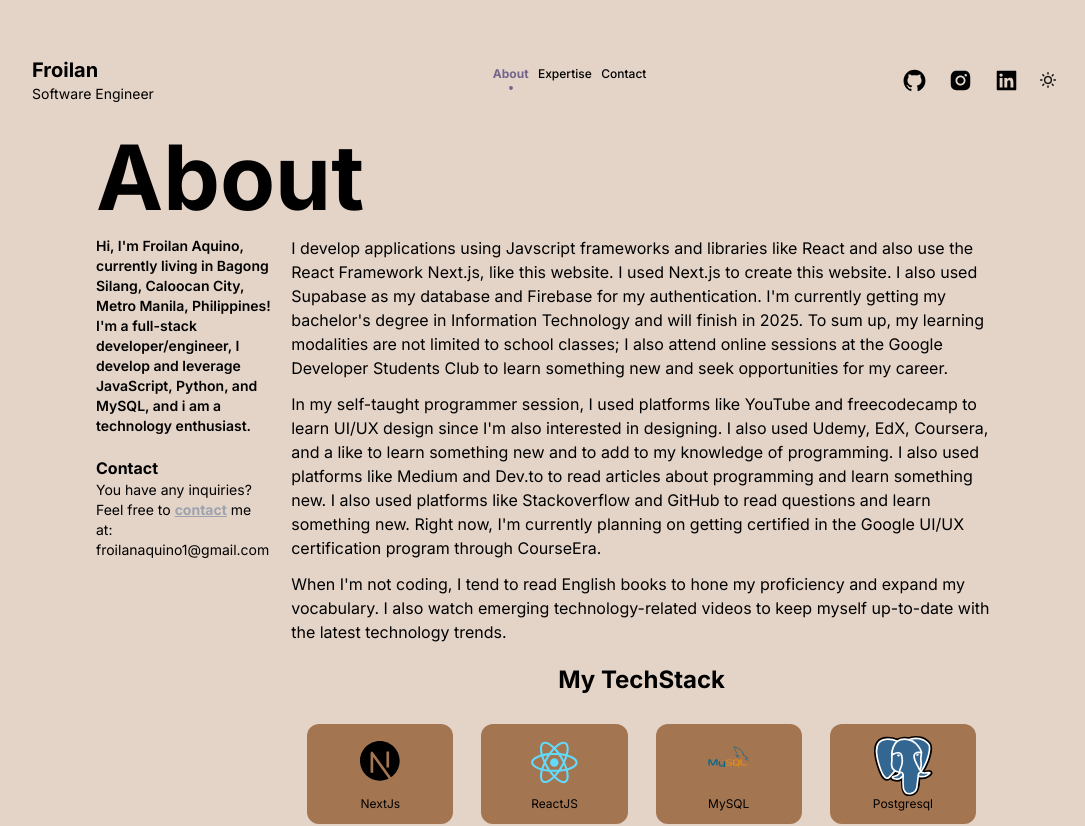
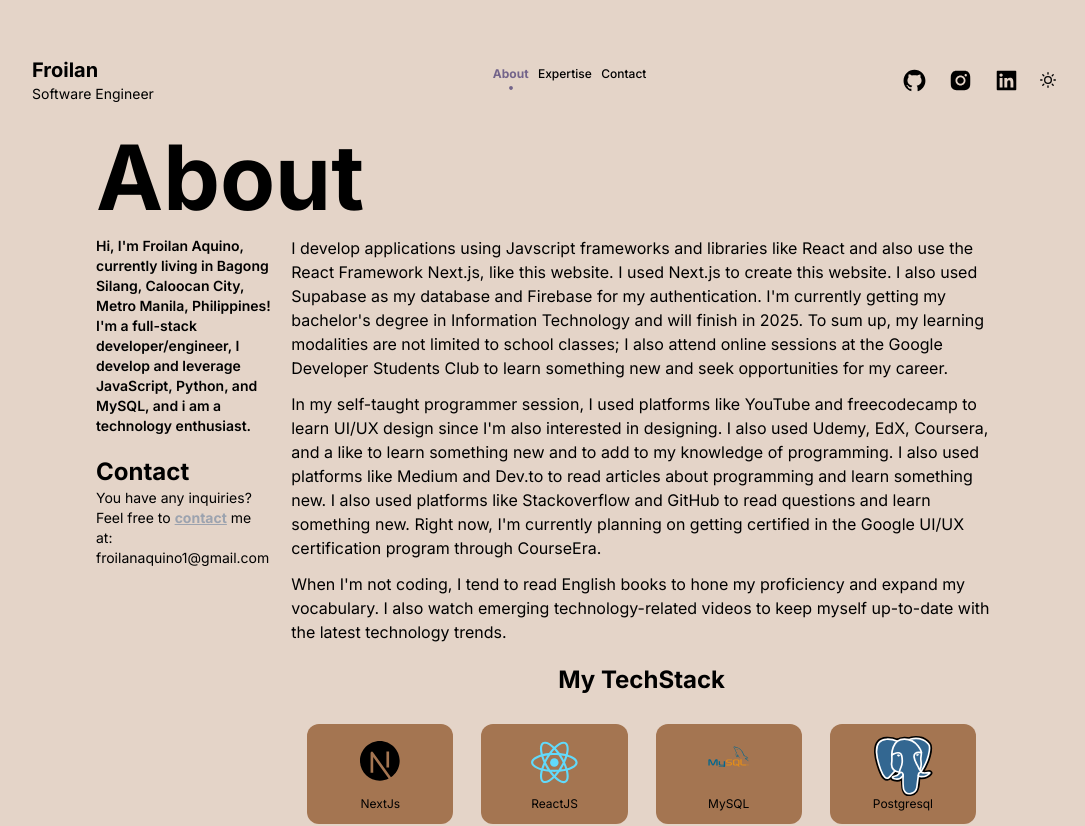
Before and after one commit to uaenaaaa/my-website, a Next.js app: page /about in a window 1280 px wide. Shown: the top 826 px of the page, without its empty margins (96-1181 px from the left). Built offline with nearby package versions, Linux system fonts and the light colour scheme.

Commit message:
improve heirarchy

```diff
--- a/app/about/page.tsx
+++ b/app/about/page.tsx
@@ -31,7 +31,7 @@
           <div className='gap-5 flex lg:w-1/4 flex-col'>
             <h1 className='font-semibold text-sm'>Hi, I&apos;m Froilan Aquino, currently living in Bagong Silang, Caloocan City, Metro Manila, Philippines! I&apos;m a full-stack developer/engineer, I develop and leverage JavaScript, Python, and MySQL, and i am a technology enthusiast.</h1>
             <div>
-              <h1 className='font-bold'>Contact</h1>
+              <h1 className='font-bold text-2xl'>Contact</h1>
               <p className='text-sm'>You have any inquiries? Feel free to <Link className='underline text-gray-400 font-bold' href='mailto:froilanaquino1@gmail.com' target='_blank'>contact</Link> me at:</p>
               <p className='text-sm'>froilanaquino1@gmail.com</p>
             </div>
```
